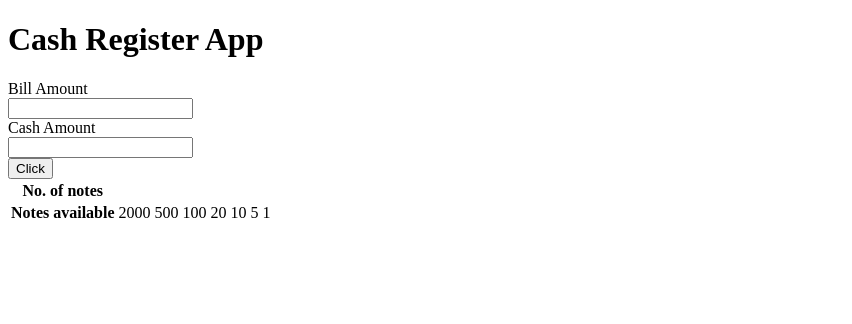
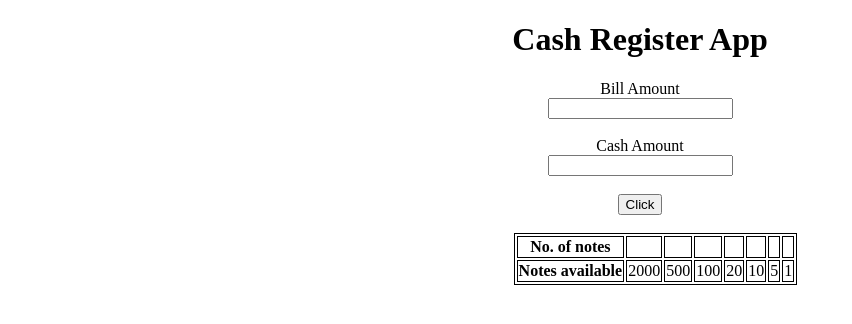
Before and after one commit to deepalishivanagi/Cash_register_App_using_vanillaJS, a plain HTML site: page index.html in a window 1280 px wide. Shown: the whole page, without its empty margins (0-852 px from the left). Drawn offline with Linux system fonts and the light colour scheme.

Commit message:
style:added styles to page

```diff
--- a/index.html
+++ b/index.html
@@ -10,10 +10,10 @@
 <body>
     <h1>Cash Register App</h1>
     <label for="billamount">Bill Amount</label><br/>
-    <input type="text" class="billamount"></input><br/>
+    <input type="number" id="billamount"></input><br/><br/>
     <label for="cashgiven">Cash Amount</label><br/>
-    <input type="text" class="cashgiven"></input><br/>
-    <button id="btnclick">Click</button>
+    <input type="number" id="cashgiven"></input><br/><br/>
+    <button id="btnclick">Click</button><br/><br/>
     <table>
         <tr>
             <th>No. of notes</th>
--- a/style.css
+++ b/style.css
@@ -0,0 +1,8 @@
+body{
+    text-align: center;
+
+}
+table,tr,th,td{
+    margin-left: 40%;
+    border: 0.1rem solid black;
+}
```
